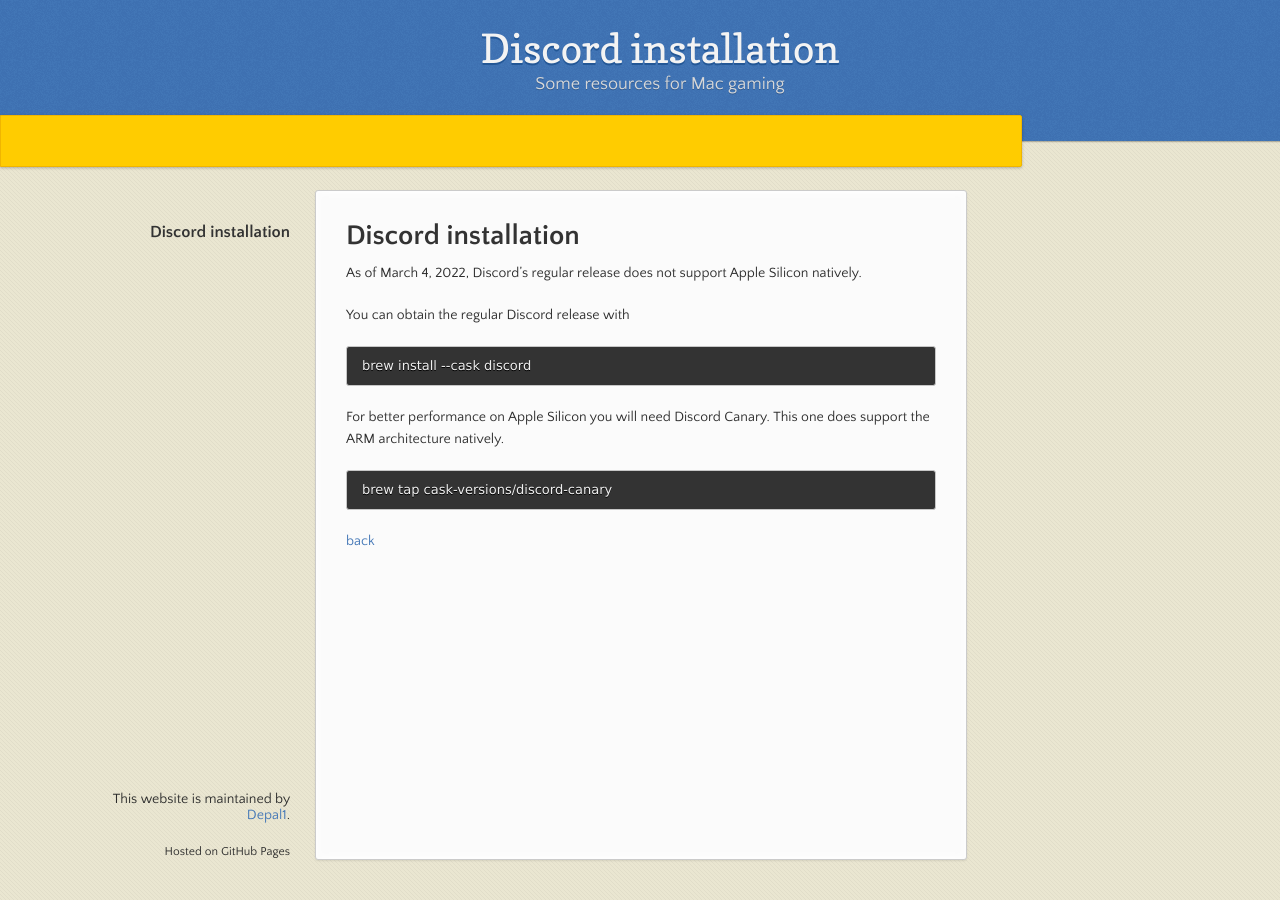
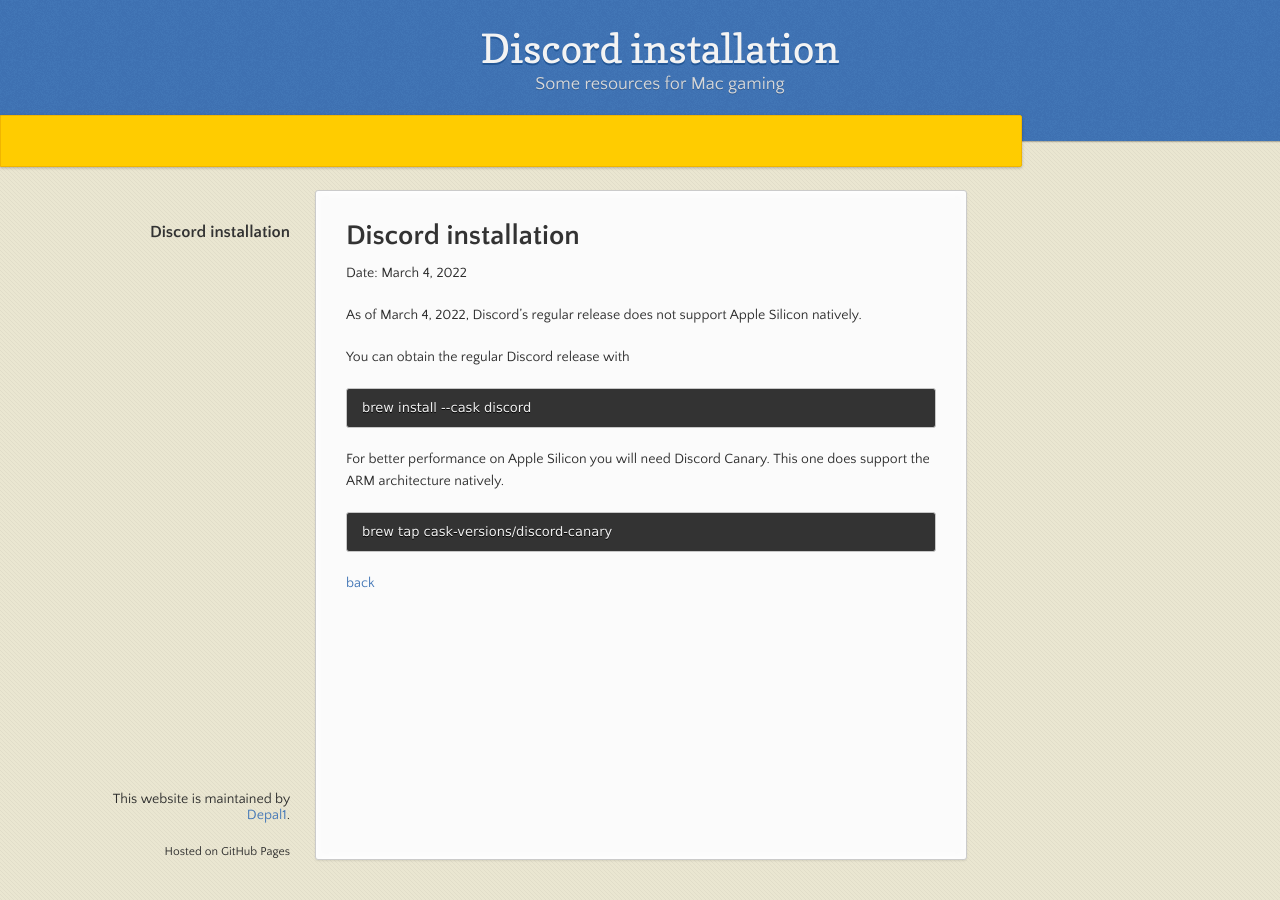
Before and after one commit to Depal1/mac-gaming, a Jekyll site: the page built from docs/discord.md, in a window 1280 px wide. Built offline with Jekyll 4.4.1, drawn with Linux system fonts in a browser that asks for light colours; our own code applies the rules of GitHub Pages for plain Markdown files.

Commit message:
Update discord.md

```diff
--- a/docs/discord.md
+++ b/docs/discord.md
@@ -1,4 +1,6 @@
 # Discord installation
+
+Date: March 4, 2022
 
 As of March 4, 2022, Discord's regular release does not support Apple Silicon natively.
 
```
